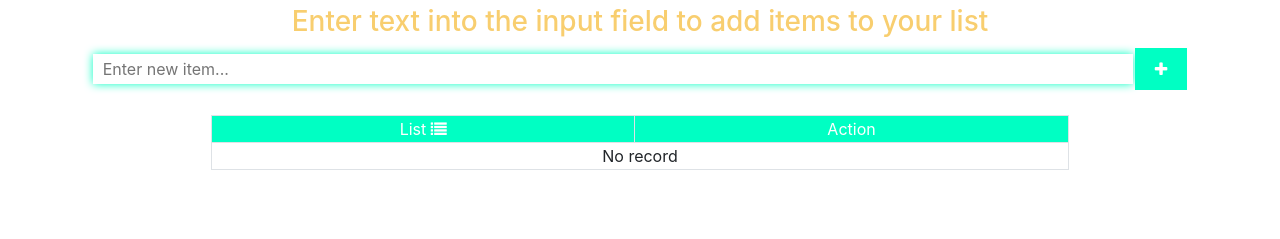
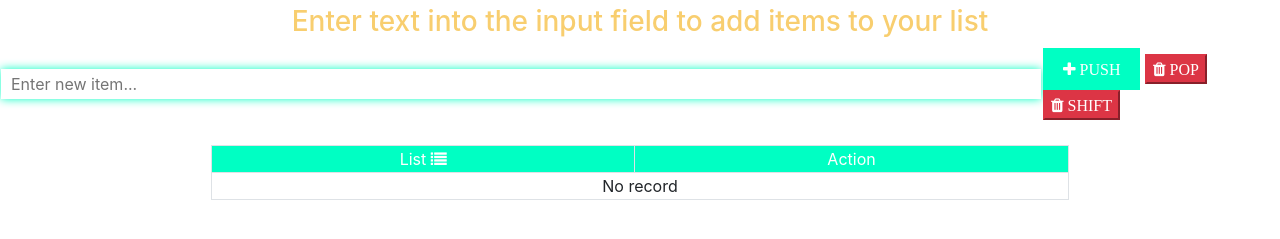
Before and after one commit to developerzion/todolist, a plain HTML site: page index.html in a window 1280 px wide. Shown: the part 51-290 px from the top of the page. Drawn offline with nearby package versions, Linux system fonts and the light colour scheme.

Commit message:
Added POP and SHIFT method

```diff
--- a/index.html
+++ b/index.html
@@ -20,12 +20,16 @@
 
 <body>
 	<center>
-		<h1>TODO LIST</h1>
+		<h1>ARRAY TODO LIST</h1>
 		<h3>Enter text into the input field to add items to your list</h3>
 		<table>
 			<tr>
 				<td><input placeholder="Enter new item..." type="text" id="item" class="items"></td>
-				<td><button class="addbtn" id="add"><span class="fa fa-plus"></span></button></td>
+				<td>
+                    <button class="addbtn" id="add"><span class="fa fa-plus"> PUSH</span></button>
+                    <button class="btn-danger" onclick="pop()"><span class="fa fa-trash"> POP</span></button>
+                    <button class="btn-danger" onclick="shift()"><span class="fa fa-trash"> SHIFT</span></button>
+                </td>
 			</tr>
 		</table>
         <br>
@@ -64,6 +68,7 @@
 			}
 		}
 		function listItems(){
+
 			getitems.innerHTML = ""
 
             if(items.length < 1){
@@ -85,11 +90,9 @@
                             </tr>`
                 }
             }
-		}
-
+        }
 
 		document.getElementById("getItems").addEventListener('click', function(event){
-
 			if(event.target.className === 'btn-danger'){
 				var rowid = event.target.dataset.id
 				deleteRow(rowid)
@@ -97,9 +100,20 @@
 			}
 		})
 
+        //SPLICE-> Deletes element of a given index
 		function deleteRow(id){
 			items.splice(id, 1)
 		}
+        //POP-> Deletes the last element in an array
+        function pop(){
+            items.pop()
+			listItems()
+        }
+        //SHIFT-> Deletes the first element in an array
+        function shift(){
+            items.shift()
+			listItems()
+        }
 
 
 	</script>
```
